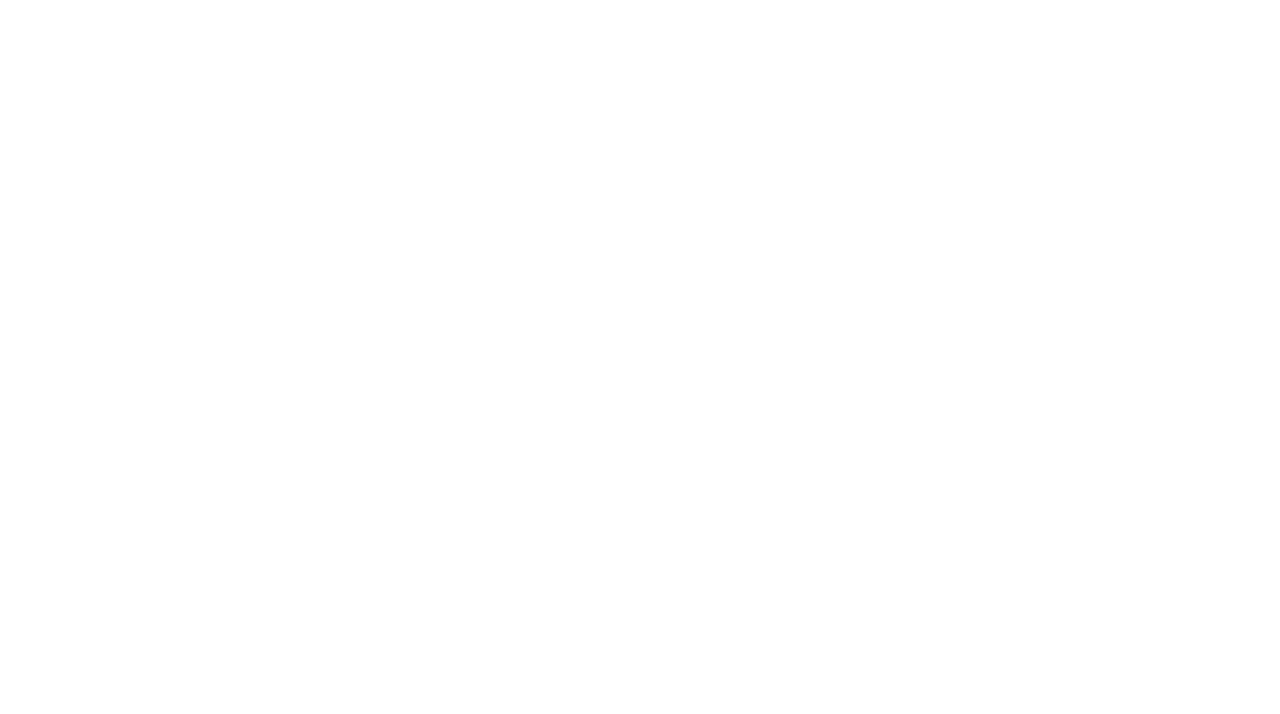
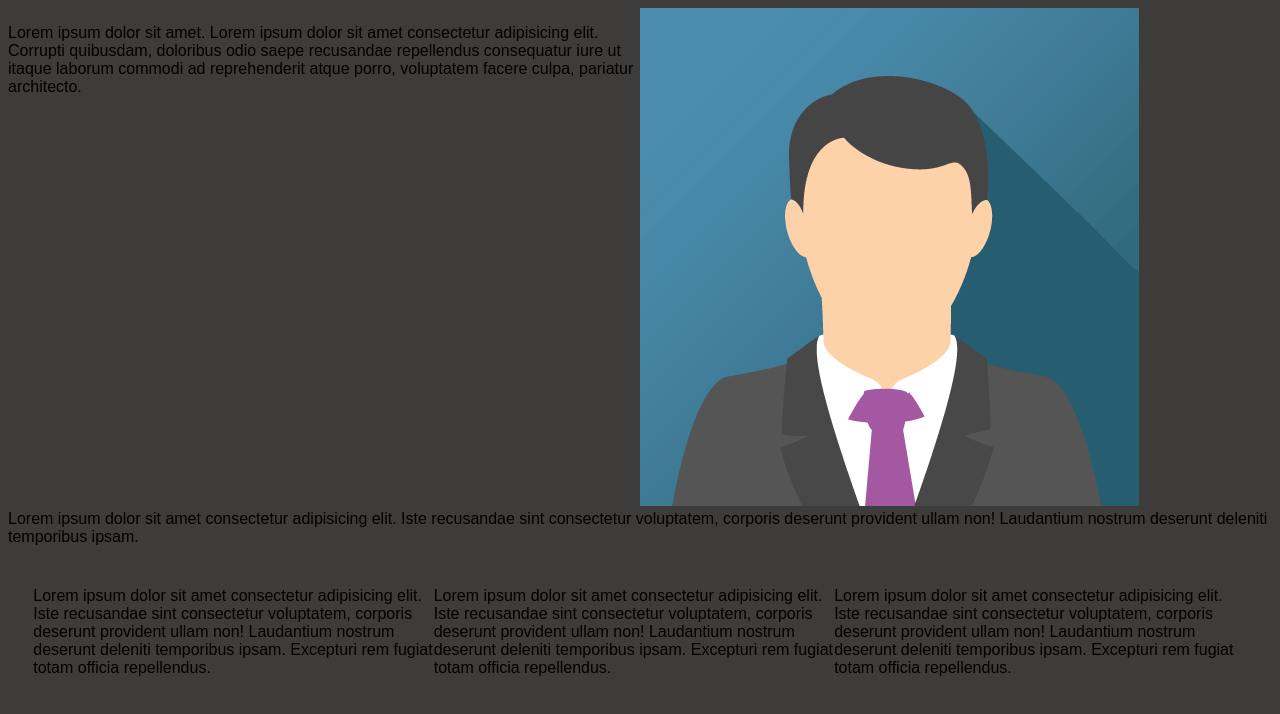
Before and after one commit to AlePezz02/personal, a plain HTML site: page index.html in a window 1280 px wide. Drawn offline with Linux system fonts and the light colour scheme.

Commit message:
float,float2,colonne

```diff
--- a/index.html
+++ b/index.html
@@ -9,11 +9,43 @@
 </head>
 
 <body>
-    <div class="conteiner">
-        <p>
-            Lorem ipsum dolor sit amet.
+    <div class="conteiner-exercise">
+        <div class="testo-conteiner">
+            <p class="testo">
+                Lorem ipsum dolor sit amet. Lorem ipsum dolor sit amet consectetur adipisicing elit. Corrupti quibusdam,
+                doloribus odio saepe recusandae repellendus consequatur iure ut itaque laborum commodi ad reprehenderit
+                atque porro, voluptatem facere culpa, pariatur architecto.
+            </p>
+        </div>
+        <div class="image-conteiner">
+            <img src="image/uomo.png" alt="" class="foto">
+        </div>
+    </div>
+    <p class="under-para">
+        Lorem ipsum dolor sit amet consectetur adipisicing elit. Iste recusandae sint consectetur voluptatem,
+        corporis deserunt provident ullam non! Laudantium nostrum deserunt deleniti temporibus ipsam.
+    </p>
+
+
+
+    <div class="conteiner-colum">
+        <p class="colum">
+            Lorem ipsum dolor sit amet consectetur adipisicing elit. Iste recusandae sint consectetur voluptatem,
+            corporis deserunt provident ullam non! Laudantium nostrum deserunt deleniti temporibus ipsam. Excepturi rem
+            fugiat totam officia repellendus.
+        </p>
+        <p class="colum">
+            Lorem ipsum dolor sit amet consectetur adipisicing elit. Iste recusandae sint consectetur voluptatem,
+            corporis deserunt provident ullam non! Laudantium nostrum deserunt deleniti temporibus ipsam. Excepturi rem
+            fugiat totam officia repellendus.
+        </p>
+        <p class="colum">
+            Lorem ipsum dolor sit amet consectetur adipisicing elit. Iste recusandae sint consectetur voluptatem,
+            corporis deserunt provident ullam non! Laudantium nostrum deserunt deleniti temporibus ipsam. Excepturi rem
+            fugiat totam officia repellendus.
         </p>
     </div>
+
 </body>
 
 </html>
--- a/style.css
+++ b/style.css
@@ -1,7 +1,44 @@
 *{
   font-family: sans-serif;
+  margin: ;
+  padding: ;
 }
 
-.conteiner {
-    visibility: hidden;
+body {
+    background-color: rgb(62, 59, 59);
 }
+
+.conteiner-exercise {
+    width: 100%;
+}
+
+.testo-conteiner{
+    float:left;
+    width: 50%;
+    height: auto;
+}
+
+.image-conteiner{
+    float: right;
+    width: 50%;
+    height:auto;
+}
+
+.foto img {
+    width: 100%;
+}
+
+.under-para {
+    clear: both;
+    display: flex;
+    justify-content: center;
+}
+
+.conteiner-colum {
+   margin: 2%;
+}
+
+.colum {
+    width: 33%;
+    float: left;
+}
```
